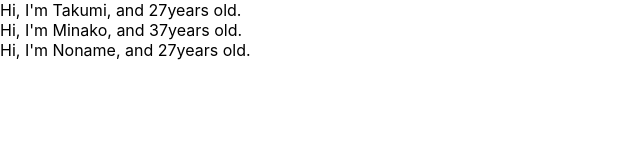
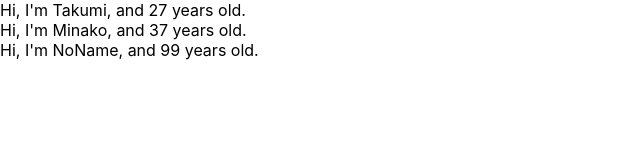
Before and after one commit to takumiiimo/udemy-react-redux-crud-application, a React (Create React App) app: page / in a window 1280 px wide. Shown: the top 160 px of the page, without its empty margins (0-640 px from the left). Built offline with nearby package versions, Linux system fonts and the light colour scheme.

Commit message:
learn prop-types

```diff
--- a/src/App.js
+++ b/src/App.js
@@ -1,11 +1,12 @@
 import React from "react";
+import PropTypes from "prop-types";
 
 // 関数コンポーネント
 const App = () => {
   const profiles = [
-    { name: "Takumi", age: "27" },
-    { name: "Minako", age: "37" },
-    { name: "Noname" }
+    { name: "Takumi", age: 27 },
+    { name: "Minako", age: 37 },
+    { name: "NoName", age: 99 }
   ]
   return (
 
@@ -22,11 +23,11 @@ const App = () => {
 }
 
 const User = (props) => {
-  return <div>Hi, I'm {props.name}, and {props.age}years old. </div>
+  return <div>Hi, I'm {props.name}, and {props.age} years old. </div>
 }
-
-User.defaultProps = {
-  age: 27
+User.propTypes = {
+  name: PropTypes.string,
+  age: PropTypes.number.isRequired
 }
 
 export default App;
```
